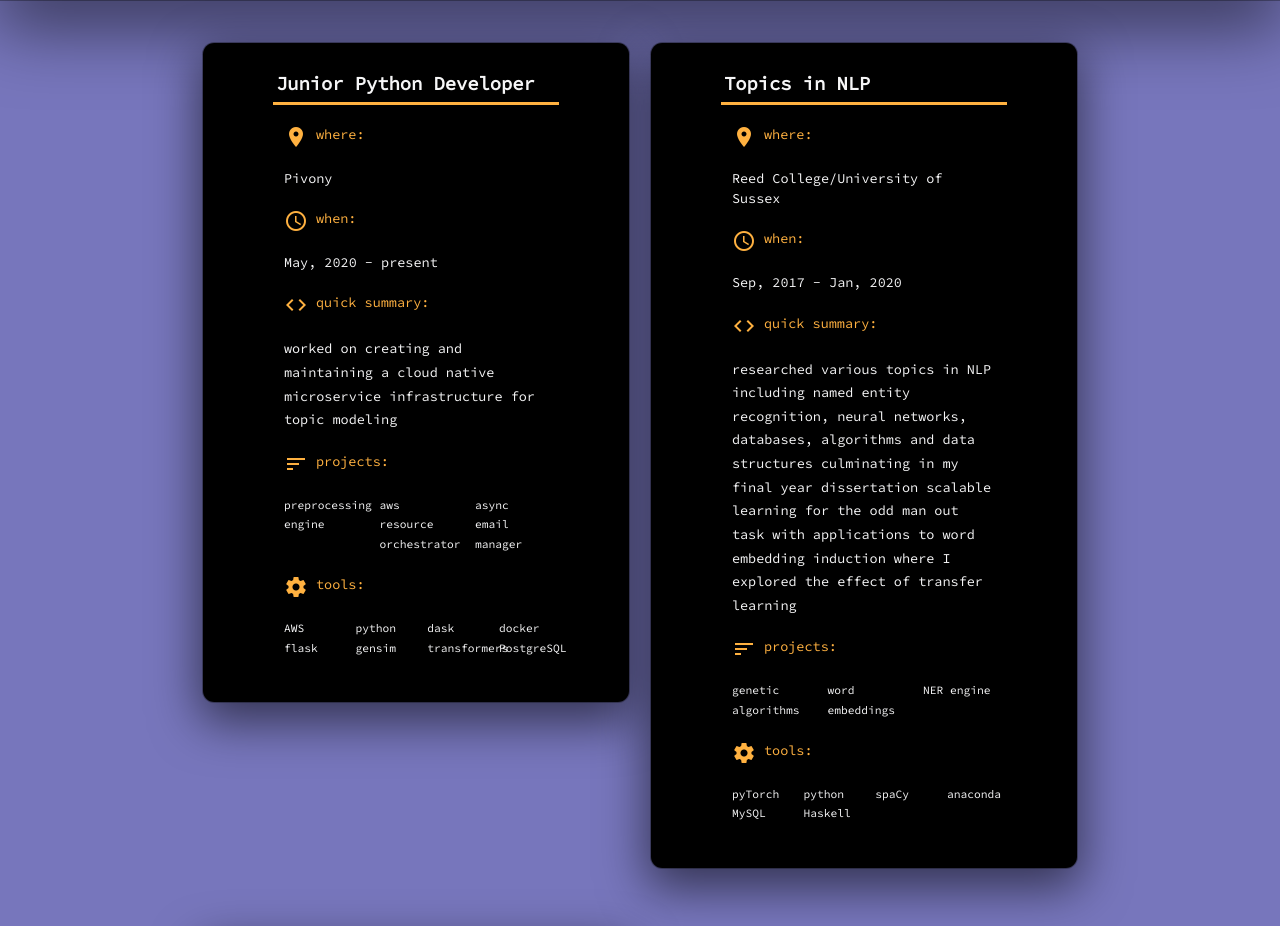
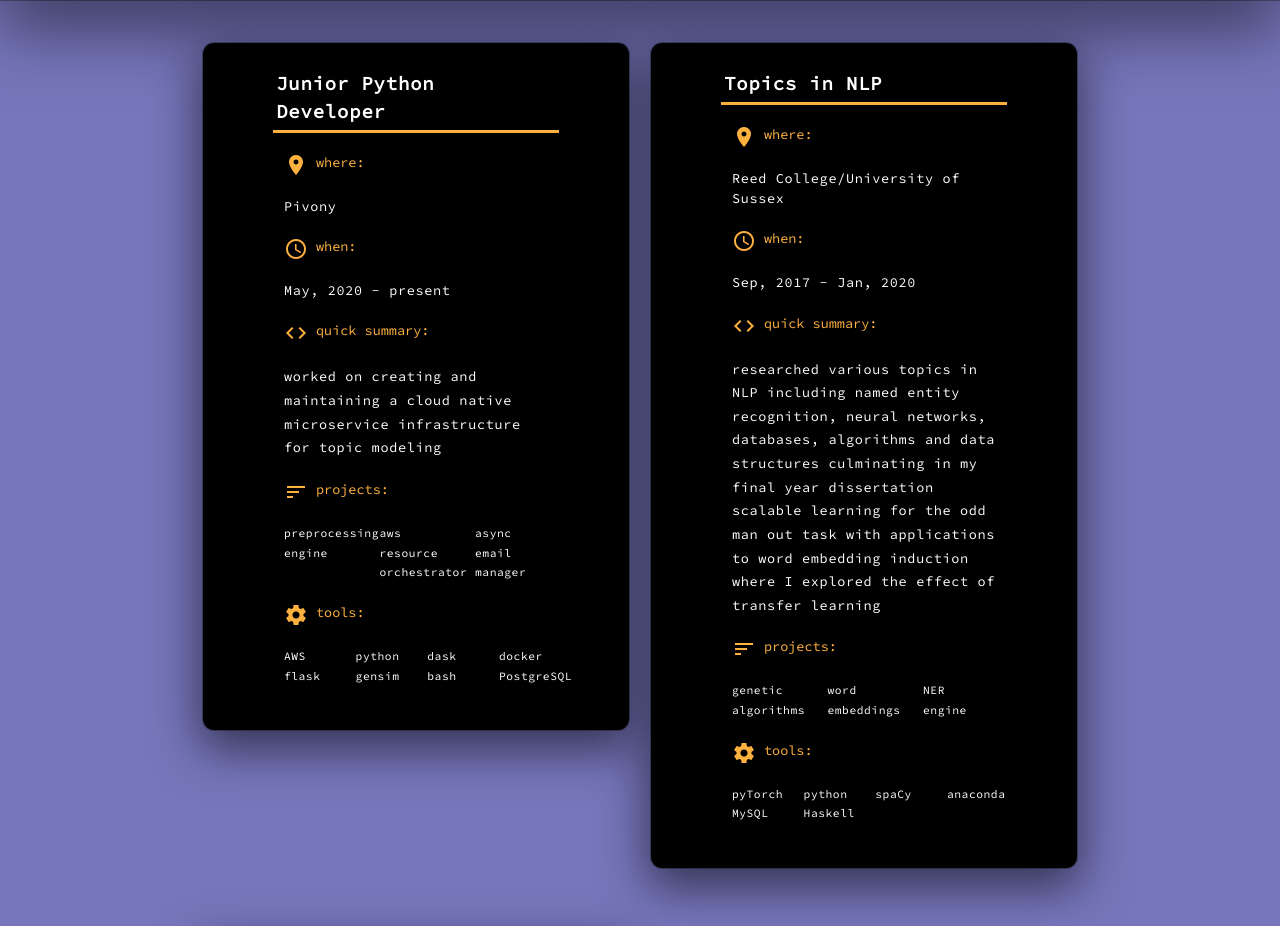
Before and after one commit to a6enez3r/portfolio, a Flask app: page / in a window 1280 px wide. Shown: the part 64-990 px from the top of the page. Run offline with Flask 2, Linux system fonts and the light colour scheme.

Commit message:
finalized alpha/v1 typography. still needs better contrast / better display

```diff
--- a/portfolio/data.py
+++ b/portfolio/data.py
@@ -6,7 +6,7 @@
         "duration": "May, 2020 - present",
         "summary": """worked on creating and maintaining a cloud native microservice infrastructure for topic modeling""",
         "projects": ["preprocessing engine", "aws resource orchestrator", "async email manager"],
-        "tools": ["AWS", "python", "dask", "docker", "flask", "gensim", "transformers", "PostgreSQL"]
+        "tools": ["AWS", "python", "dask", "docker", "flask", "gensim", "bash", "PostgreSQL"]
     },
     {
         "title": "Topics in NLP",
--- a/portfolio/static/css/main.css
+++ b/portfolio/static/css/main.css
@@ -95,7 +95,8 @@
 .card-project-content,
 .card-tool-content,
 .card-summary-content {
-  color: #f6f6f7;
+  color: #fff;
+  letter-spacing: 0.05em;
 }
 
 .no-padding-bottom {
--- a/portfolio/templates/about.html
+++ b/portfolio/templates/about.html
@@ -4,7 +4,7 @@
     <div class="card-panel valign-wrapper left-align">
       <div class="container">
         <div class="row no-padding-bottom">
-          <div class="col s12 m12 l12 card-summary-title">
+          <div class="col s12 m12 l12 card-position-content">
             <i class="material-icons">code</i> about me:
           </div>
         </div>
```
